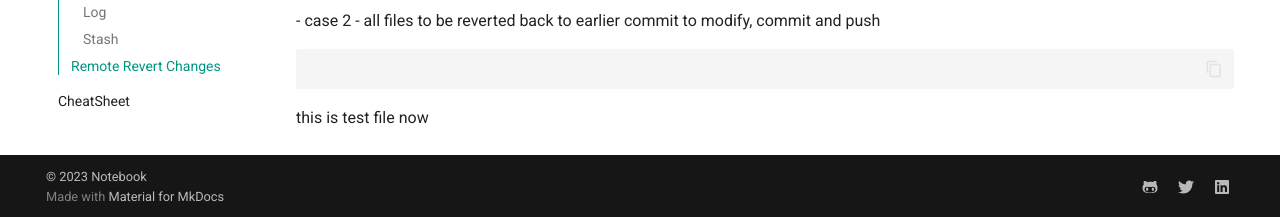
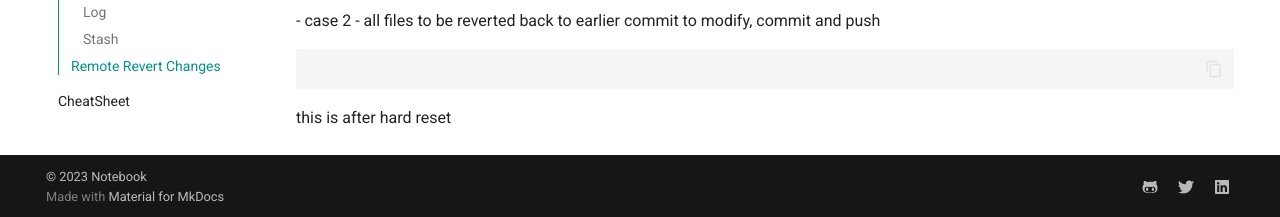
Before and after one commit to rajpal-virk/learning-notes, an MkDocs documentation site: the page built from docs/software/git/git-notes.md, in a window 1280 px wide and 900 px high, scrolled down 4945 px. Shown: the part 680-897 px from the top of the window. Built offline with MkDocs 1.6.1 and Material for MkDocs 9.7.7, drawn with Linux system fonts in a browser that asks for light colours.

Commit message:
git notes updated

````diff
--- a/docs/software/git/git-notes.md
+++ b/docs/software/git/git-notes.md
@@ -226,4 +226,4 @@ git checkout earlier-commit-id -- path-to-file
 ```shell
 
 ```
-this is test file now
+this is after hard reset
````
